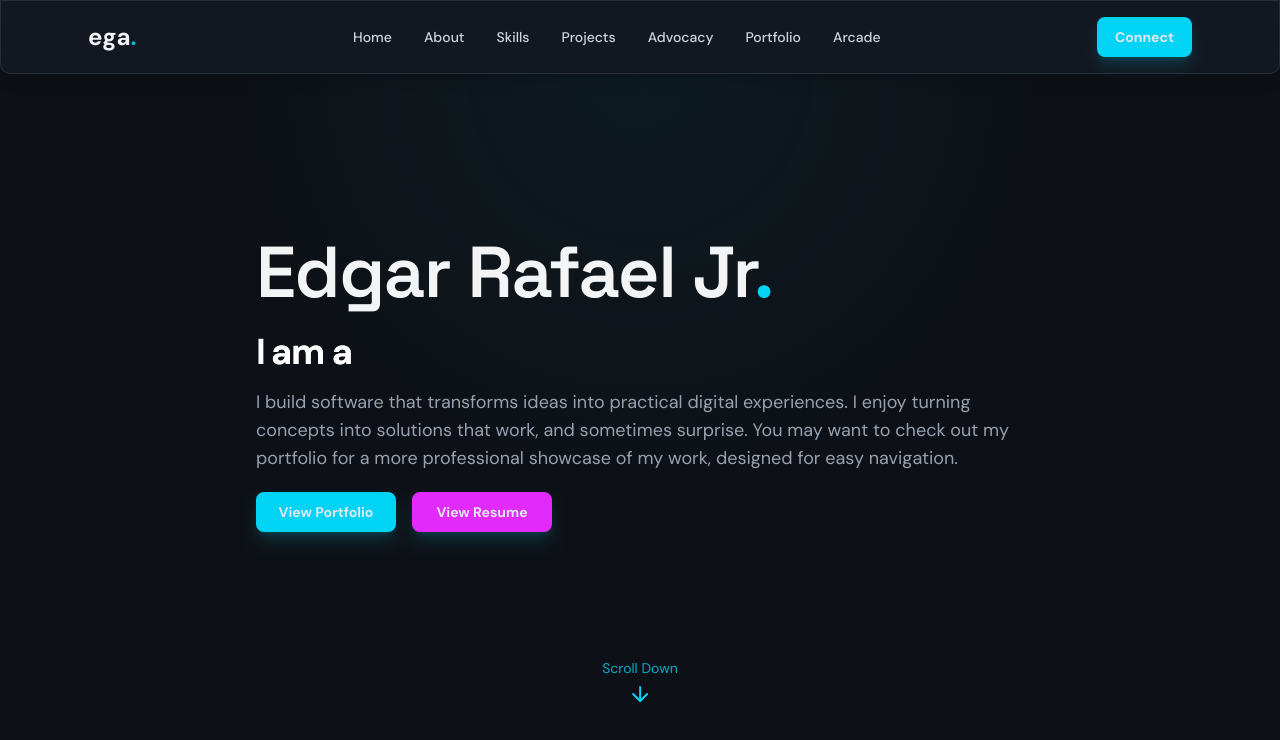
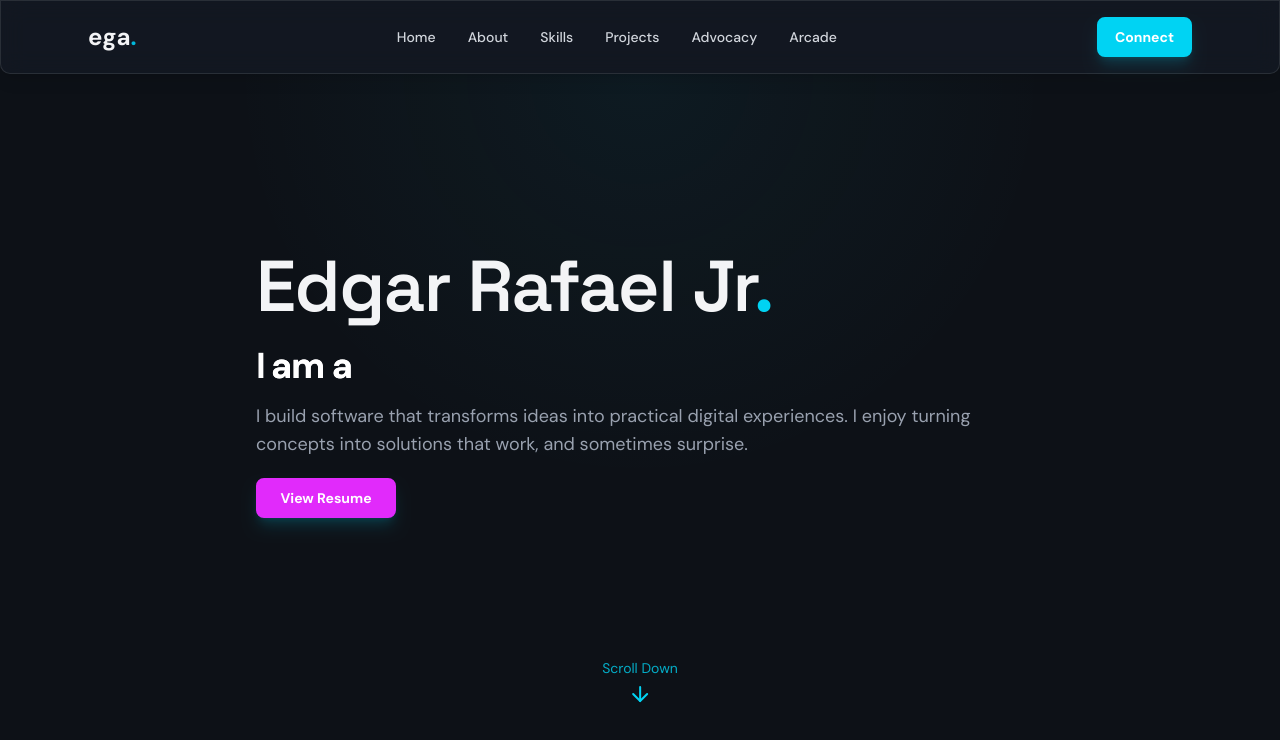
Before and after one commit to usergaia/usergaia-website, a Next.js app: page / in a window 1280 px wide. Shown: the top 740 px of the page. Built offline with nearby package versions, Linux system fonts and the light colour scheme.

Commit message:
wip: hide portfolio page for now

```diff
--- a/src/app/globals.css
+++ b/src/app/globals.css
@@ -83,7 +83,7 @@ html::-webkit-scrollbar-track {
 }
 
 .button {
-  @apply cursor-pointer rounded-md border-2 px-4 py-2 text-sm font-semibold text-slate-200 shadow-lg shadow-cyan-500/20 transition duration-300 select-none hover:bg-gray-200 hover:text-black hover:opacity-90 md:block;
+  @apply cursor-pointer rounded-md border-2 px-4 py-2 text-sm font-semibold text-white shadow-lg shadow-cyan-500/20 transition duration-300 select-none hover:bg-gray-200 hover:text-black hover:opacity-90 md:block;
 }
 
 .nav-bg {
--- a/src/components/Header.tsx
+++ b/src/components/Header.tsx
@@ -13,7 +13,7 @@ export function Header() {
     "Skills",
     "Projects",
     "Advocacy",
-    "Portfolio",
+    // "Portfolio",
     "Arcade",
   ];
 
--- a/src/components/LandingSection.tsx
+++ b/src/components/LandingSection.tsx
@@ -50,12 +50,13 @@ export function Hero() {
             <p className="mt-4 text-left text-base font-light text-gray-400 md:text-lg">
               I build software that transforms ideas into practical digital
               experiences. I enjoy turning concepts into solutions that work,
-              and sometimes surprise. You may want to check out my portfolio for
+              and sometimes surprise.
+              {/* You may want to check out my portfolio for
               a more professional showcase of my work, designed for easy
-              navigation.
+              navigation. */}
             </p>
             <div className="flex justify-start gap-4">
-              <motion.a
+              {/* <motion.a
                 whileHover={{ scale: 1.05 }}
                 whileTap={{ scale: 0.95 }}
                 href="/portfolio"
@@ -64,7 +65,7 @@ export function Hero() {
                 className="button mb-10 flex w-35 translate-y-5 items-center justify-center border-cyan-400 bg-cyan-400 text-center"
               >
                 View Portfolio
-              </motion.a>
+              </motion.a> */}
               <motion.a
                 whileHover={{ scale: 1.05 }}
                 whileTap={{ scale: 0.95 }}
```
